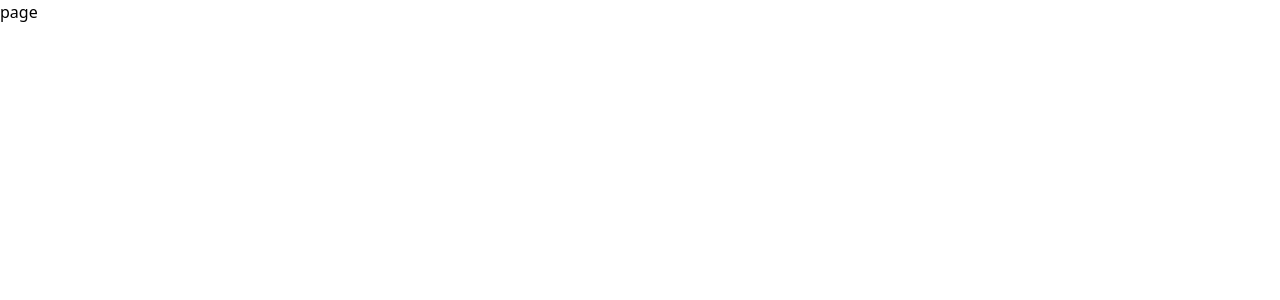
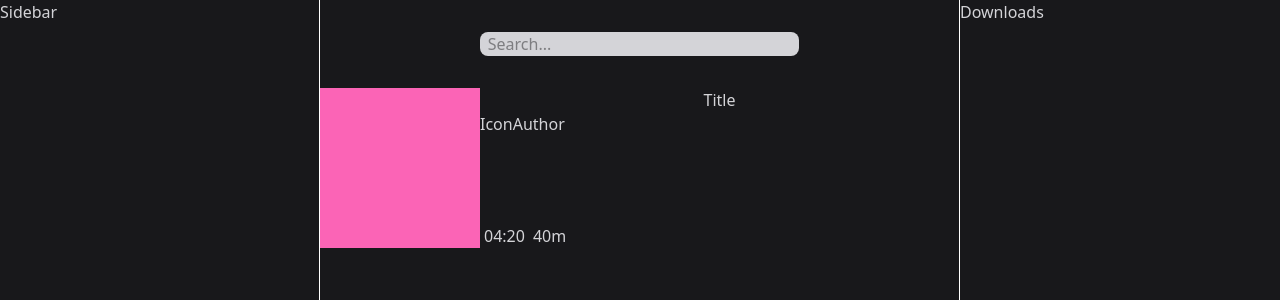
Before and after one commit to wwcoderww/my-tube, a Next.js app in the folder frontend/: page / in a window 1280 px wide. Shown: the top 300 px of the page. Built offline with nearby package versions, Linux system fonts and the light colour scheme.

Commit message:
FE|feat(layout): add skeleton layout for ui

```diff
--- /dev/null
+++ b/frontend/app/_components/searchbar.tsx
@@ -0,0 +1,11 @@
+export default function Searchbar() {
+  return (
+    <div className="flex items-center justify-center py-8">
+      <input
+        type="text"
+        className="bg-zinc-300 focus:ring-0 focus:outline-none text-zinc-800 rounded-lg px-2 min-w-1/2"
+        placeholder="Search..."
+      />
+    </div>
+  );
+}
--- /dev/null
+++ b/frontend/app/_components/video-list/list.tsx
@@ -0,0 +1,20 @@
+export default function List() {
+  return (
+    <div className="flex justify-center">
+      <div className="w-40 h-40 bg-pink-400"></div>
+      <div className="flex-1 flex flex-col">
+        <div className="">
+          <div className="text-center">Title</div>
+          <div className="flex">
+            <div>Icon</div>
+            <div>Author</div>
+          </div>
+        </div>
+        <div className="flex flex-1 items-end gap-2 mx-1">
+          <div>04:20</div>
+          <div>40m</div>
+        </div>
+      </div>
+    </div>
+  );
+}
--- a/frontend/app/layout.tsx
+++ b/frontend/app/layout.tsx
@@ -23,7 +23,9 @@ export default function RootLayout({ children }: LayoutProps<"/">) {
       lang="en"
       className={`${geistSans.variable} ${geistMono.variable} h-full antialiased`}
     >
-      <body className="min-h-full flex flex-col">{children}</body>
+      <body className="h-screen flex flex-col bg-zinc-900 text-zinc-300">
+        {children}
+      </body>
     </html>
   );
 }
--- a/frontend/app/page.tsx
+++ b/frontend/app/page.tsx
@@ -1,3 +1,15 @@
+import Searchbar from "./_components/searchbar";
+import List from "./_components/video-list/list";
+
 export default function page() {
-  return <div>page</div>;
+  return (
+    <div className="flex divide-x h-full divide-white">
+      <div className="w-1/4">Sidebar</div>
+      <div className="w-1/2 overflow-y-scroll">
+        <Searchbar />
+        <List />
+      </div>
+      <div className="w-1/4 overflow-y-scroll">Downloads</div>
+    </div>
+  );
 }
```
